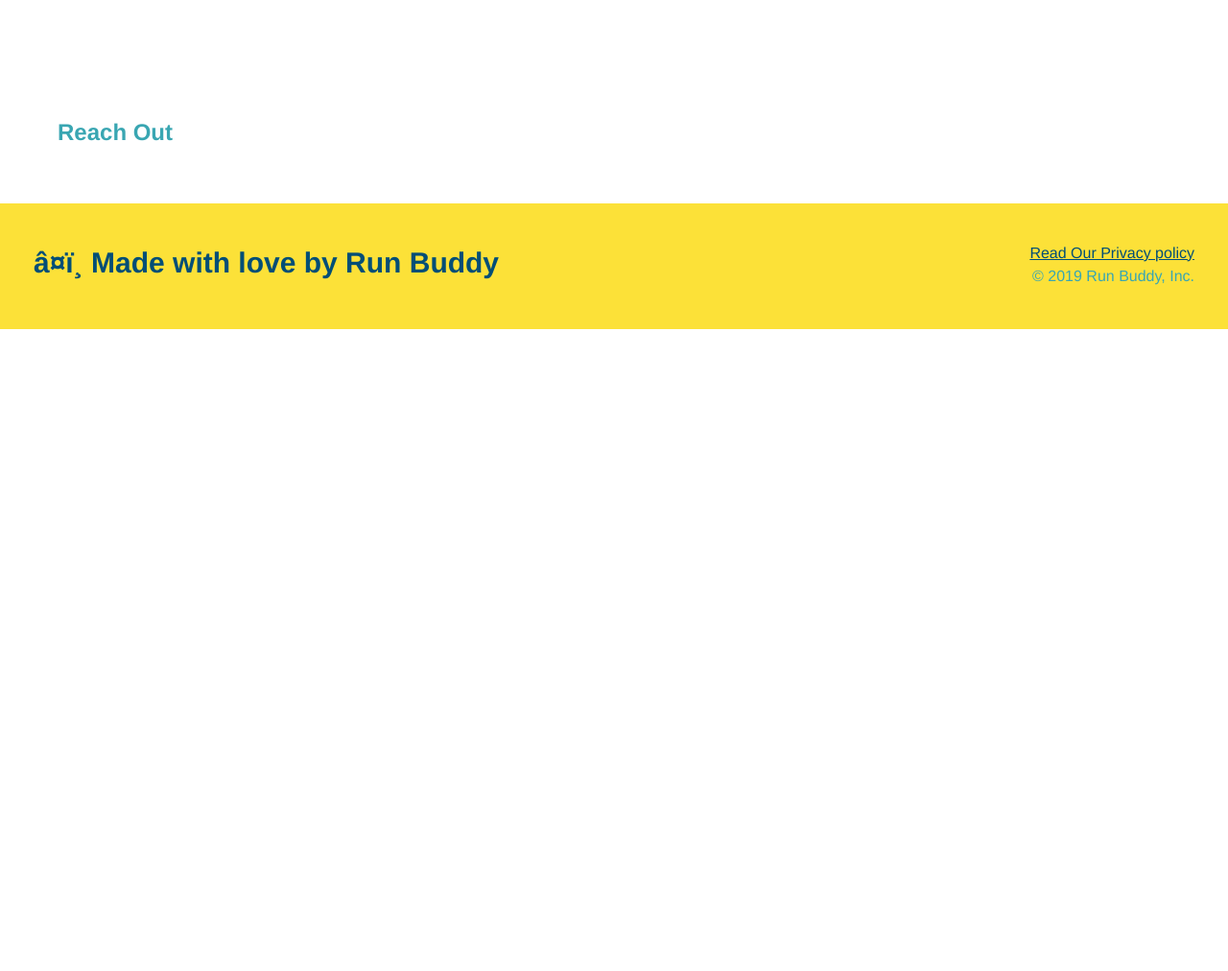
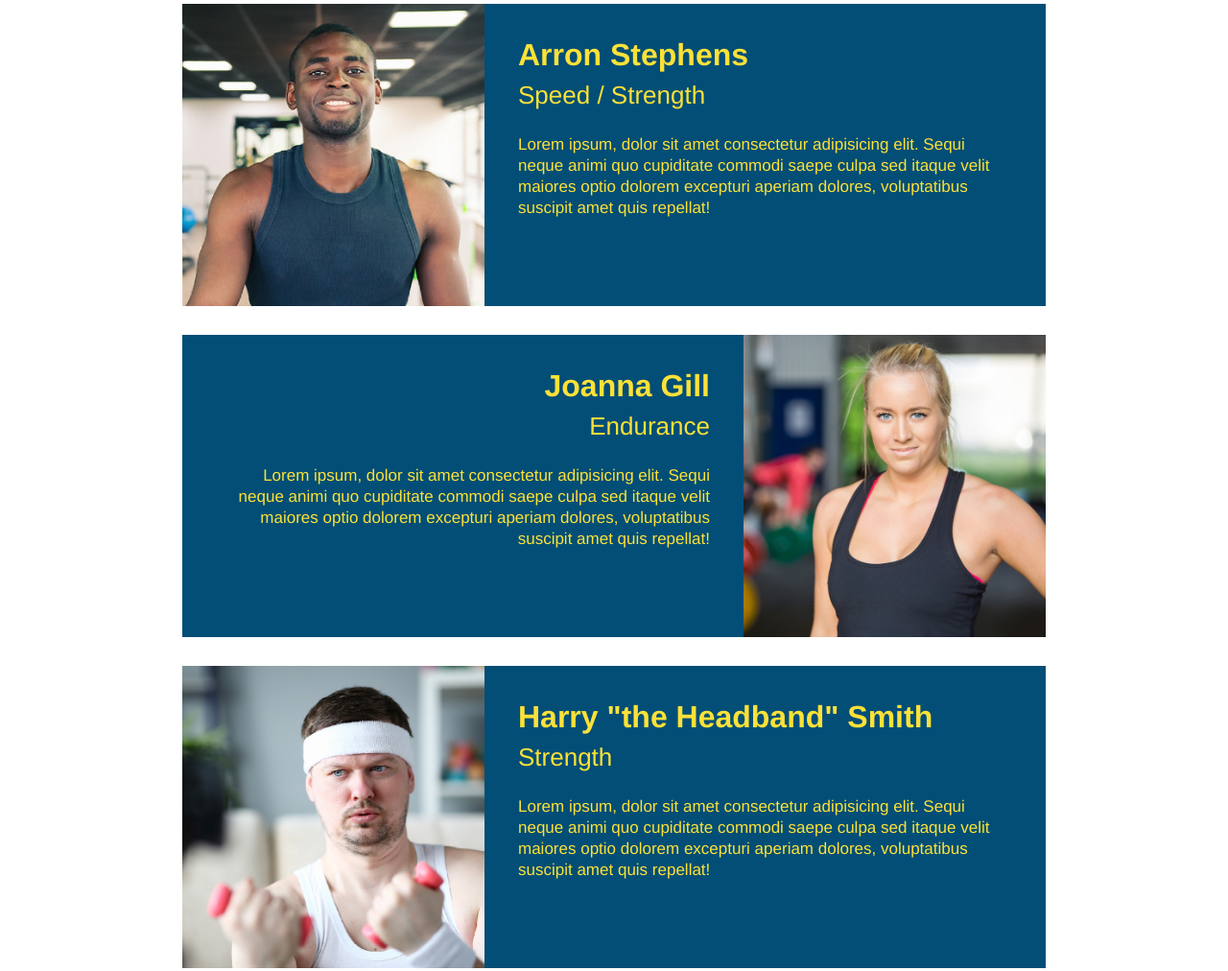
Before and after one commit to Afkaleb/run-buddy, a plain HTML site: page index.html in a window 1280 px wide. Shown: the part 2927-3939 px from the top of the page at 96% size. Before the commit the page ends 3270 px from the top, so only its background shows below. Drawn offline with Linux system fonts and the light colour scheme.

Commit message:
added trainer bios

```diff
--- a/assets/css/style.css
+++ b/assets/css/style.css
@@ -167,3 +167,46 @@ section {
     font-size: 38px;
   }
 /* what you do section end */
+
+/* trainers section start */
+.trainers {
+    text-align: center;
+  }
+.trainer {
+    width: 900px;
+  margin: 0 auto 30px auto;
+  background: #024e76;
+  color: #fce138;
+  overflow: auto
+  }
+.trainer img {
+    width: 35%;
+    float: left;
+  }
+.trainer-bio {
+    padding: 35px;
+    float: left;
+    width: 65%;
+  }
+
+.text-left {
+    text-align: left;
+  }
+.text-right {
+    text-align: right;
+  }
+
+.trainer-bio h3 {
+    font-size: 32px;
+    margin-bottom: 8px;
+  }
+.trainer-bio h4 {
+    font-weight: lighter;
+    font-size: 26px;
+    margin-bottom: 25px;
+  }
+.trainer-bio p {
+    font-size: 17px;
+    line-height: 1.3;
+  }
+/* trainers section end */
--- a/index.html
+++ b/index.html
@@ -105,6 +105,46 @@
         <!-- "meet the trainers" section -->
         <section id="your-trainers" class="trainers">
             <h2 class="section-title primary-border">Meet The Trainers</h2>
+
+            <!-- first trainer bio -->
+            <article class="trainer">
+                <img src="./assets/images/trainer-1.jpg" alt="Arron Stephens in his workout clothes, ready to pump iron" />
+                <div class="trainer-bio text-left">
+                    <h3>Arron Stephens</h3>
+                    <h4>Speed / Strength</h4>
+                    <p>
+                      Lorem ipsum, dolor sit amet consectetur adipisicing elit. Sequi neque animi quo cupiditate commodi saepe culpa sed
+                      itaque velit maiores optio dolorem excepturi aperiam dolores, voluptatibus suscipit amet quis repellat!
+                    </p>
+                  </div>
+            </article>
+
+            <!-- second trainer bio -->
+            <article class="trainer">
+                <div class="trainer-bio text-right">
+                    <h3>Joanna Gill</h3>
+                    <h4>Endurance</h4>
+                    <p>
+                      Lorem ipsum, dolor sit amet consectetur adipisicing elit. Sequi neque animi quo cupiditate commodi saepe culpa sed
+                      itaque velit maiores optio dolorem excepturi aperiam dolores, voluptatibus suscipit amet quis repellat!
+                    </p>
+                </div>
+                <img src="./assets/images/trainer-2.jpg" alt="Joanna Gill cooling off after a workout" />
+
+            </article>
+
+            <!-- third trainer bio -->
+            <article class="trainer">
+                <img src="./assets/images/trainer-3.jpg" alt="Harry Smith wearing a headband and lifting comically small pink weights" />
+                <div class="trainer-bio text-left">
+                    <h3>Harry "the Headband" Smith</h3>
+                    <h4>Strength</h4>
+                    <p>
+                    Lorem ipsum, dolor sit amet consectetur adipisicing elit. Sequi neque animi quo cupiditate commodi saepe culpa sed
+                    itaque velit maiores optio dolorem excepturi aperiam dolores, voluptatibus suscipit amet quis repellat!
+                   </p>
+                </div>
+            </article>
         </section>
 
         <!-- "reach out" section -->
```
Also changed, not shown: assets/images/trainer-1.jpg (added), assets/images/trainer-2.jpg (added), assets/images/trainer-3.jpg (added).
